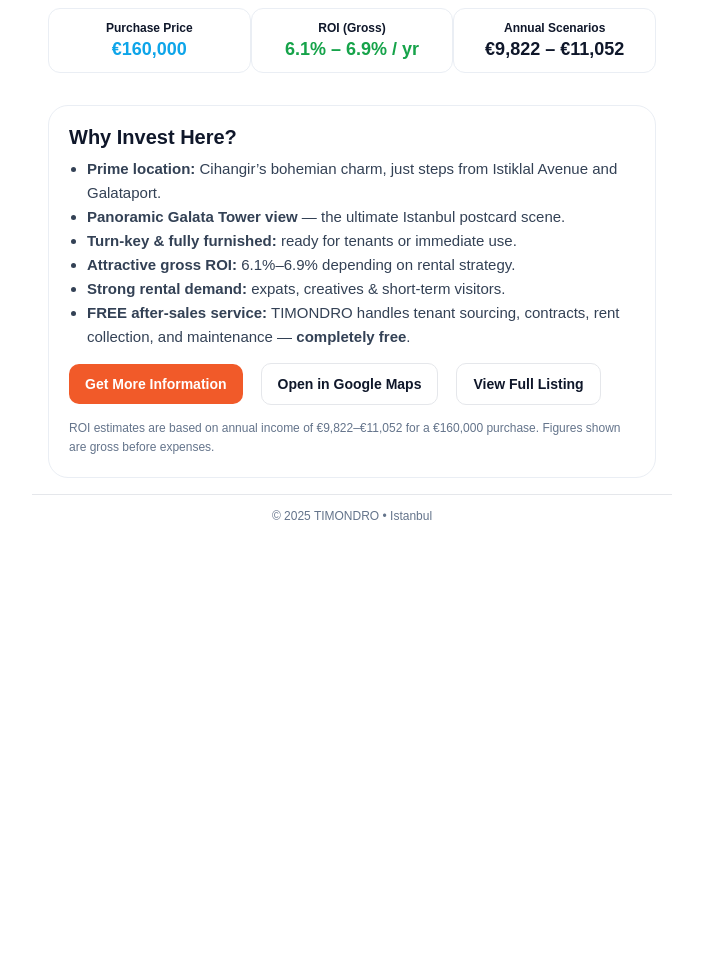
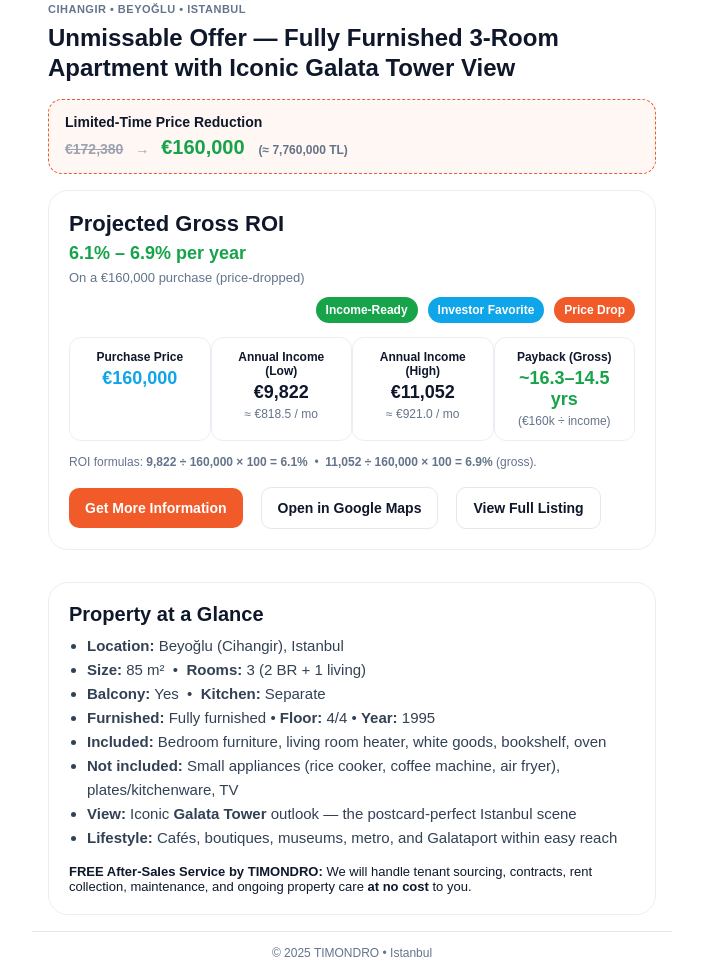
Before and after one commit to RazanAl-Masri/IS-4660-Newsletter, a plain HTML site: page index.html in a window 1280 px wide. Shown: the part 560-1534 px from the top of the page, without its empty margins (288-991 px from the left). Before the commit the page ends 1097 px from the top, so only its background shows below. Drawn offline with Linux system fonts and the light colour scheme.

Commit message:
Update index.html

```diff
--- a/index.html
+++ b/index.html
@@ -4,7 +4,7 @@
 <meta charset="UTF-8">
 <meta name="x-apple-disable-message-reformatting">
 <meta name="viewport" content="width=device-width, initial-scale=1">
-<title>Cihangir • Galata Tower View | High-ROI Furnished Apartment</title>
+<title>Beyoğlu • Cihangir | Furnished Apartment • Price Drop • High ROI</title>
 <style>
 @media screen and (max-width:640px){
   .container{width:100%!important}
@@ -26,23 +26,24 @@
                 <table role="presentation" width="100%" cellpadding="0" cellspacing="0" border="0">
                   <tr>
                     <td align="left" style="font:800 16px Arial,Helvetica,sans-serif;color:#0f172a;">
-                      Cihangir • Galata Tower View
-                      <span style="display:inline-block;margin-left:8px;background:#16a34a;color:#fff;border-radius:999px;padding:5px 9px;font:700 11px Arial;">Ready to Move</span>
-                      <span style="display:inline-block;margin-left:6px;background:#f15a29;color:#fff;border-radius:999px;padding:5px 9px;font:700 11px Arial;">Furnished</span>
+                      Cihangir • Beyoğlu • Istanbul
+                      <span style="display:inline-block;margin-left:8px;background:#f15a29;color:#fff;border-radius:999px;padding:5px 9px;font:700 11px Arial;">PRICE DROP</span>
+                      <span style="display:inline-block;margin-left:6px;background:#16a34a;color:#fff;border-radius:999px;padding:5px 9px;font:700 11px Arial;">FURNISHED</span>
+                      <span style="display:inline-block;margin-left:6px;background:#0ea5e9;color:#fff;border-radius:999px;padding:5px 9px;font:700 11px Arial;">HIGH ROI</span>
                     </td>
                     <td align="right">
-                      <a target="_blank" href="https://wa.me/905425301811?text=I'm%20interested%20in%20the%20Cihangir%20furnished%20apartment%20with%20Galata%20Tower%20view.%20Please%20send%20ROI%20details%2C%20availability%2C%20and%20a%20viewing%20time." style="display:inline-block;background:#f15a29;border-radius:12px;padding:10px 14px;font:700 13px Arial,Helvetica,sans-serif;color:#ffffff;text-decoration:none;">WhatsApp Offer</a>
+                      <a target="_blank" href="https://wa.me/905425301811?text=I'm%20interested%20in%20the%20Cihangir%20furnished%20apartment%20(price%20drop%20to%20%E2%82%AC160%2C000%2C%20ROI%206.1%E2%80%936.9%25).%20Please%20send%20details%2C%20availability%2C%20and%20a%20viewing%20time." style="display:inline-block;background:#f15a29;border-radius:12px;padding:10px 14px;font:700 13px Arial,Helvetica,sans-serif;color:#ffffff;text-decoration:none;">WhatsApp Offer</a>
                     </td>
                   </tr>
                 </table>
               </td>
             </tr>
 
-            <!-- HERO IMAGE -->
+            <!-- HERO -->
             <tr>
               <td style="padding:16px;">
-                <a target="_blank" href="https://REPLACE-WITH-LISTING-LINK">
-                  <img src="https://via.placeholder.com/1216x760.png?text=Furnished+Apartment+with+Galata+Tower+View+%E2%80%94+Cihangir%2C+Beyo%C4%9Flu" width="608" alt="Furnished apartment with Galata Tower view in Cihangir — featured image" style="width:100%;max-width:608px;height:auto;border:0;display:block;border-radius:16px;">
+                <a target="_blank" href="https://timondro.com/apartments-for-sale-istanbul/is-4660-furnished-balcony-apartment-with-separate-kitchen-in-the-heart-of-beyoglu-top-choice-for-living-or-investing">
+                  <img src="https://mcusercontent.com/4c67c17a1c755c77be5557fbf/images/672078a2-c9b1-0e37-a48b-81273a61006b.jpg" width="608" alt="Furnished Cihangir apartment with Galata Tower view — featured image" style="width:100%;max-width:608px;height:auto;border:0;display:block;border-radius:16px;">
                 </a>
               </td>
             </tr>
@@ -52,65 +53,125 @@
               <td style="padding:0 16px 16px 16px;">
                 <div style="font:700 11px Arial,Helvetica,sans-serif;color:#64748b;letter-spacing:.5px;text-transform:uppercase;">Cihangir • Beyoğlu • Istanbul</div>
                 <h1 style="margin:8px 0 0 0;font:700 24px Arial,Helvetica,sans-serif;color:#0f172a;line-height:1.25;">
-                  High-ROI Furnished Apartment with Iconic Galata Tower View
+                  Unmissable Offer — Fully Furnished 3-Room Apartment with Iconic Galata Tower View
                 </h1>
               </td>
             </tr>
 
-            <!-- KPI BOXES -->
+            <!-- PRICE DROP STRIP -->
             <tr>
               <td style="padding:0 16px 16px 16px;">
-                <table role="presentation" cellpadding="0" cellspacing="0" border="0" width="100%">
+                <table role="presentation" width="100%" cellpadding="0" cellspacing="0" border="0" style="border:1px dashed #f15a29;border-radius:14px;background:#fff7f3;">
                   <tr>
-                    <td class="stack" width="33.33%" valign="top" style="border:1px solid #eaeef4;border-radius:12px;padding:12px;text-align:center;">
-                      <div style="font:700 12px Arial;color:#0f172a;">Purchase Price</div>
-                      <div style="font:800 18px Arial;color:#0ea5e9;margin-top:4px;">€160,000</div>
-                    </td>
-                    <td width="10" class="spacer"></td>
-                    <td class="stack" width="33.33%" valign="top" style="border:1px solid #eaeef4;border-radius:12px;padding:12px;text-align:center;">
-                      <div style="font:700 12px Arial;color:#0f172a;">ROI (Gross)</div>
-                      <div style="font:800 18px Arial;color:#16a34a;margin-top:4px;">6.1% – 6.9% / yr</div>
-                    </td>
-                    <td width="10" class="spacer"></td>
-                    <td class="stack" width="33.33%" valign="top" style="border:1px solid #eaeef4;border-radius:12px;padding:12px;text-align:center;">
-                      <div style="font:700 12px Arial;color:#0f172a;">Annual Scenarios</div>
-                      <div style="font:800 18px Arial;color:#0f172a;margin-top:4px;">€9,822 – €11,052</div>
+                    <td style="padding:14px 16px;">
+                      <div style="font:700 14px Arial,Helvetica,sans-serif;color:#0f172a;">Limited-Time Price Reduction</div>
+                      <div style="margin-top:6px;font:400 14px Arial,Helvetica,sans-serif;color:#334155;">
+                        <span style="text-decoration:line-through;color:#9ca3af;font-weight:700;">€172,380</span>
+                        <span style="display:inline-block;margin:0 8px;color:#9ca3af;">→</span>
+                        <span style="font:800 20px Arial,Helvetica,sans-serif;color:#16a34a;">€160,000</span>
+                        <span style="margin-left:10px;font:700 12px Arial,Helvetica,sans-serif;color:#64748b;">(≈ 7,760,000 TL)</span>
+                      </div>
                     </td>
                   </tr>
                 </table>
               </td>
             </tr>
 
-            <!-- WHY INVEST -->
+            <!-- BIG ROI CARD -->
             <tr>
-              <td id="why" style="padding:16px;">
+              <td style="padding:0 16px 16px 16px;">
                 <table role="presentation" width="100%" cellpadding="0" cellspacing="0" border="0" style="border:1px solid #eaeef4;border-radius:20px;">
                   <tr>
                     <td style="padding:20px;">
-                      <h2 style="margin:0 0 8px 0;font:700 20px Arial,Helvetica,sans-serif;color:#0f172a;">Why Invest Here?</h2>
-                      <ul style="margin:8px 0 0 18px;padding:0;font:400 15px Arial,Helvetica,sans-serif;color:#334155;line-height:1.6;">
-                        <li><strong>Prime location:</strong> Cihangir’s bohemian charm, just steps from Istiklal Avenue and Galataport.</li>
-                        <li><strong>Panoramic Galata Tower view</strong> — the ultimate Istanbul postcard scene.</li>
-                        <li><strong>Turn-key & fully furnished:</strong> ready for tenants or immediate use.</li>
-                        <li><strong>Attractive gross ROI:</strong> 6.1%–6.9% depending on rental strategy.</li>
-                        <li><strong>Strong rental demand:</strong> expats, creatives & short-term visitors.</li>
-                        <li><strong>FREE after-sales service:</strong> TIMONDRO handles tenant sourcing, contracts, rent collection, and maintenance — <strong>completely free</strong>.</li>
-                      </ul>
+                      <div style="display:flex;flex-wrap:wrap;gap:12px;align-items:flex-start;">
+                        <!-- Left: Headline -->
+                        <div style="flex:1 1 280px;">
+                          <div style="font:800 22px Arial,Helvetica,sans-serif;color:#0f172a;line-height:1.2;">Projected Gross ROI</div>
+                          <div style="margin-top:6px;font:700 18px Arial,Helvetica,sans-serif;color:#16a34a;">6.1% – 6.9% per year</div>
+                          <div style="margin-top:6px;font:400 13px Arial,Helvetica,sans-serif;color:#64748b;">On a €160,000 purchase (price-dropped)</div>
+                        </div>
+                        <!-- Right: Chips -->
+                        <div style="flex:1 1 280px;text-align:right;">
+                          <span style="display:inline-block;margin-left:6px;background:#16a34a;color:#fff;border-radius:999px;padding:6px 10px;font:700 12px Arial;">Income-Ready</span>
+                          <span style="display:inline-block;margin-left:6px;background:#0ea5e9;color:#fff;border-radius:999px;padding:6px 10px;font:700 12px Arial;">Investor Favorite</span>
+                          <span style="display:inline-block;margin-left:6px;background:#f15a29;color:#fff;border-radius:999px;padding:6px 10px;font:700 12px Arial;">Price Drop</span>
+                        </div>
+                      </div>
 
+                      <!-- ROI Breakdown Grid -->
+                      <div style="margin-top:14px;">
+                        <table role="presentation" width="100%" cellpadding="0" cellspacing="0" border="0">
+                          <tr>
+                            <td class="stack" width="25%" valign="top" style="border:1px solid #eaeef4;border-radius:12px;padding:12px;text-align:center;">
+                              <div style="font:700 12px Arial;color:#0f172a;">Purchase Price</div>
+                              <div style="font:800 18px Arial;color:#0ea5e9;margin-top:4px;">€160,000</div>
+                            </td>
+                            <td width="10" class="spacer"></td>
+                            <td class="stack" width="25%" valign="top" style="border:1px solid #eaeef4;border-radius:12px;padding:12px;text-align:center;">
+                              <div style="font:700 12px Arial;color:#0f172a;">Annual Income (Low)</div>
+                              <div style="font:800 18px Arial;color:#0f172a;margin-top:4px;">€9,822</div>
+                              <div style="font:400 12px Arial;color:#64748b;margin-top:4px;">≈ €818.5 / mo</div>
+                            </td>
+                            <td width="10" class="spacer"></td>
+                            <td class="stack" width="25%" valign="top" style="border:1px solid #eaeef4;border-radius:12px;padding:12px;text-align:center;">
+                              <div style="font:700 12px Arial;color:#0f172a;">Annual Income (High)</div>
+                              <div style="font:800 18px Arial;color:#0f172a;margin-top:4px;">€11,052</div>
+                              <div style="font:400 12px Arial;color:#64748b;margin-top:4px;">≈ €921.0 / mo</div>
+                            </td>
+                            <td width="10" class="spacer"></td>
+                            <td class="stack" width="25%" valign="top" style="border:1px solid #eaeef4;border-radius:12px;padding:12px;text-align:center;">
+                              <div style="font:700 12px Arial;color:#0f172a;">Payback (Gross)</div>
+                              <div style="font:800 18px Arial;color:#16a34a;margin-top:4px;">~16.3–14.5 yrs</div>
+                              <div style="font:400 12px Arial;color:#64748b;margin-top:4px;">(€160k ÷ income)</div>
+                            </td>
+                          </tr>
+                        </table>
+                      </div>
+
+                      <!-- Formula line -->
+                      <div style="margin-top:12px;font:400 12px Arial,Helvetica,sans-serif;color:#64748b;line-height:1.6;">
+                        ROI formulas: <strong>9,822 ÷ 160,000 × 100 = 6.1%</strong> &nbsp;•&nbsp; <strong>11,052 ÷ 160,000 × 100 = 6.9%</strong> (gross).
+                      </div>
+
+                      <!-- CTA Row -->
                       <div style="margin-top:14px;">
                         <a target="_blank"
-                           href="https://wa.me/905425301811?text=I%20want%20more%20information%20about%20the%20Cihangir%20furnished%20apartment%20with%20Galata%20Tower%20view%20(ROI%206.1%E2%80%936.9%25)."
+                           href="https://wa.me/905425301811?text=I%20want%20more%20information%20about%20the%20Cihangir%20furnished%20apartment%20(price%20drop%20to%20%E2%82%AC160%2C000%2C%20ROI%206.1%E2%80%936.9%25)."
                            style="display:inline-block;background:#f15a29;border-radius:10px;padding:12px 16px;font:700 14px Arial,Helvetica,sans-serif;color:#ffffff;text-decoration:none;">
                            Get More Information
                         </a>
                         <span class="spacer" style="display:inline-block;width:10px;"></span>
                         <a target="_blank" href="https://www.google.com/maps/place/Cihangir,+Beyo%C4%9Flu,+Istanbul" style="display:inline-block;border:1px solid #e5e7eb;border-radius:10px;padding:12px 16px;font:700 14px Arial,Helvetica,sans-serif;color:#0f172a;text-decoration:none;">Open in Google Maps</a>
                         <span class="spacer" style="display:inline-block;width:10px;"></span>
-                        <a target="_blank" href="https://REPLACE-WITH-LISTING-LINK" style="display:inline-block;border:1px solid #e5e7eb;border-radius:10px;padding:12px 16px;font:700 14px Arial,Helvetica,sans-serif;color:#0f172a;text-decoration:none;">View Full Listing</a>
+                        <a target="_blank" href="https://timondro.com/apartments-for-sale-istanbul/is-4660-furnished-balcony-apartment-with-separate-kitchen-in-the-heart-of-beyoglu-top-choice-for-living-or-investing" style="display:inline-block;border:1px solid #e5e7eb;border-radius:10px;padding:12px 16px;font:700 14px Arial,Helvetica,sans-serif;color:#0f172a;text-decoration:none;">View Full Listing</a>
                       </div>
 
-                      <p style="margin:14px 0 0 0;font:400 12px Arial,Helvetica,sans-serif;color:#64748b;line-height:1.6;">
-                        ROI estimates are based on annual income of €9,822–€11,052 for a €160,000 purchase. Figures shown are gross before expenses.
+                    </td>
+                  </tr>
+                </table>
+              </td>
+            </tr>
+
+            <!-- PROPERTY HIGHLIGHTS -->
+            <tr>
+              <td style="padding:16px;">
+                <table role="presentation" width="100%" cellpadding="0" cellspacing="0" border="0" style="border:1px solid #eaeef4;border-radius:20px;">
+                  <tr>
+                    <td style="padding:20px;">
+                      <h2 style="margin:0 0 8px 0;font:700 20px Arial,Helvetica,sans-serif;color:#0f172a;">Property at a Glance</h2>
+                      <ul style="margin:8px 0 0 18px;padding:0;font:400 15px Arial,Helvetica,sans-serif;color:#334155;line-height:1.6;">
+                        <li><strong>Location:</strong> Beyoğlu (Cihangir), Istanbul</li>
+                        <li><strong>Size:</strong> 85 m² &nbsp;•&nbsp; <strong>Rooms:</strong> 3 (2 BR + 1 living)</li>
+                        <li><strong>Balcony:</strong> Yes &nbsp;•&nbsp; <strong>Kitchen:</strong> Separate</li>
+                        <li><strong>Furnished:</strong> Fully furnished • <strong>Floor:</strong> 4/4 • <strong>Year:</strong> 1995</li>
+                        <li><strong>Included:</strong> Bedroom furniture, living room heater, white goods, bookshelf, oven</li>
+                        <li><strong>Not included:</strong> Small appliances (rice cooker, coffee machine, air fryer), plates/kitchenware, TV</li>
+                        <li><strong>View:</strong> Iconic <strong>Galata Tower</strong> outlook — the postcard-perfect Istanbul scene</li>
+                        <li><strong>Lifestyle:</strong> Cafés, boutiques, museums, metro, and Galataport within easy reach</li>
+                      </ul>
+
+                      <p style="margin:14px 0 0 0;font:400 13px Arial,Helvetica,sans-serif;color:#0f172a;">
+                        <strong>FREE After-Sales Service by TIMONDRO:</strong> We will handle tenant sourcing, contracts, rent collection, maintenance, and ongoing property care <strong>at no cost</strong> to you.
                       </p>
                     </td>
                   </tr>
```
